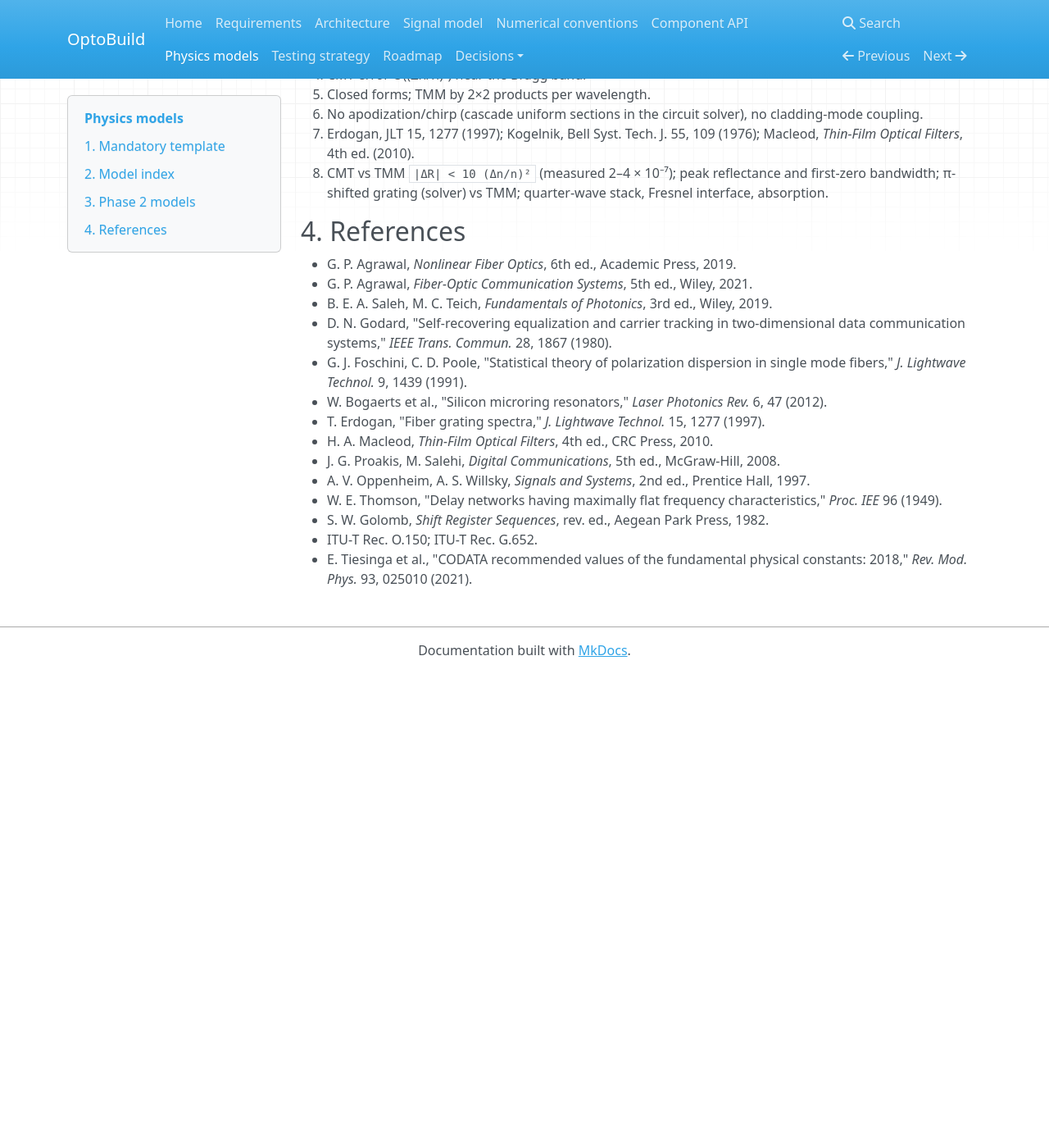
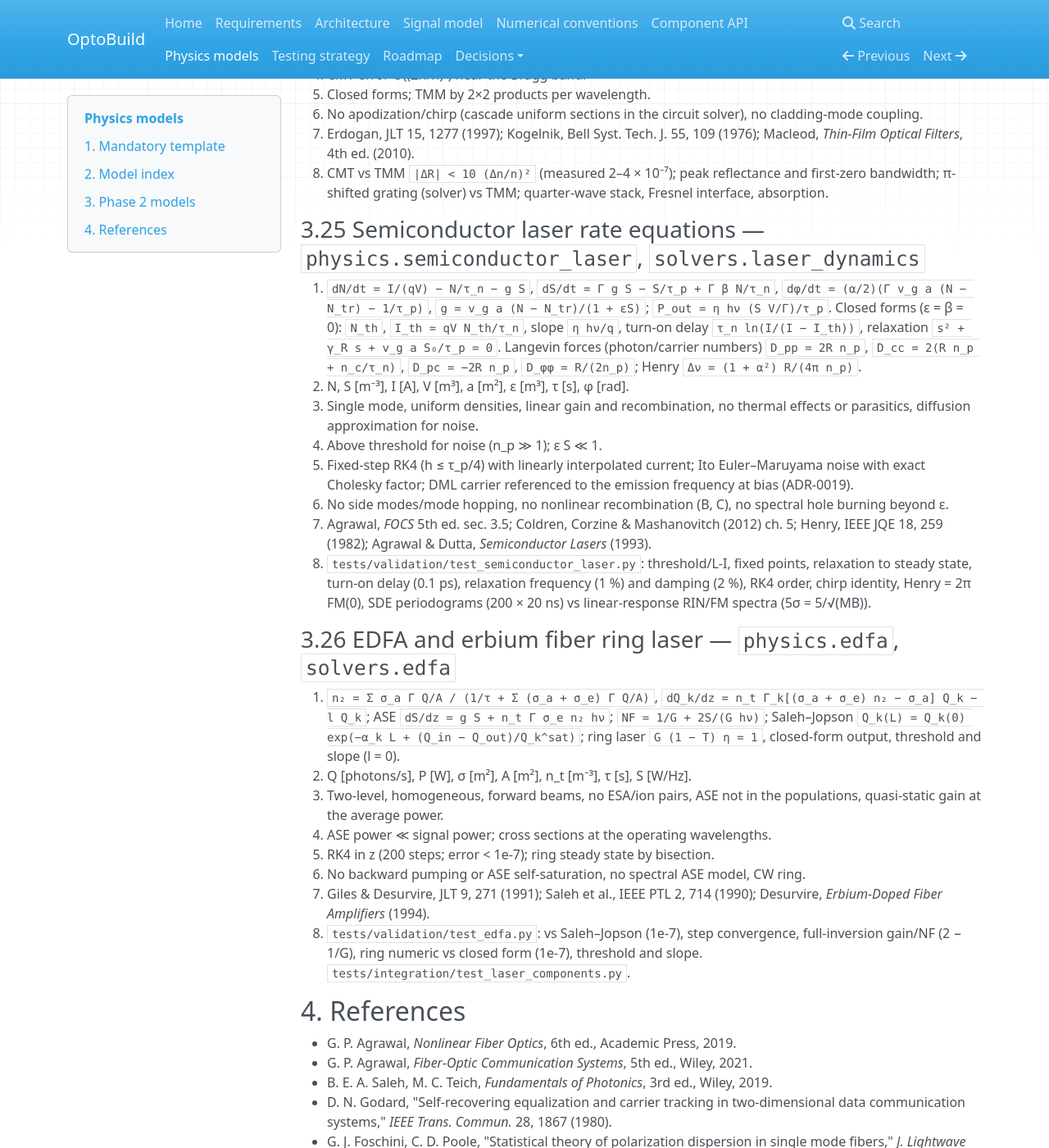
Before and after one commit to M-Khalid16/OptoBuild, an MkDocs documentation site: the page built from docs/physics_models.md, in a window 1280 px wide and 1400 px high, scrolled down 10820 px. Shown: the whole window at 82% size. Built offline with MkDocs 1.6.1, drawn with Linux system fonts in a browser that asks for light colours; nearby versions of some CDN libraries; before the commit the page ends 11641 px from its top, so only the background shows below that; some of the changed text lies outside the part shown.

Commit message:
Document Phase 8 (ADR-0019, physics models 3.25-3.26); version 0.10.0
Co-Authored-By: Claude Opus 5.5 <noreply@anthropic.com>
Claude-Session: https://claude.ai/code/session_017v3n7Ra3BEk55HR82Vj1Xd

```diff
--- a/docs/physics_models.md
+++ b/docs/physics_models.md
@@ -467,6 +467,52 @@ at the window edges.
    first-zero bandwidth; π-shifted grating (solver) vs TMM; quarter-wave
    stack, Fresnel interface, absorption.
 
+### 3.25 Semiconductor laser rate equations — `physics.semiconductor_laser`, `solvers.laser_dynamics`
+
+1. `dN/dt = I/(qV) − N/τ_n − g S`, `dS/dt = Γ g S − S/τ_p + Γ β N/τ_n`,
+   `dφ/dt = (α/2)(Γ v_g a (N − N_tr) − 1/τ_p)`, `g = v_g a (N − N_tr)/(1 + εS)`;
+   `P_out = η hν (S V/Γ)/τ_p`. Closed forms (ε = β = 0): `N_th`, `I_th = qV N_th/τ_n`,
+   slope `η hν/q`, turn-on delay `τ_n ln(I/(I − I_th))`, relaxation
+   `s² + γ_R s + v_g a S₀/τ_p = 0`. Langevin forces (photon/carrier numbers)
+   `D_pp = 2R n_p`, `D_cc = 2(R n_p + n_c/τ_n)`, `D_pc = −2R n_p`,
+   `D_φφ = R/(2n_p)`; Henry `Δν = (1 + α²) R/(4π n_p)`.
+2. N, S [m⁻³], I [A], V [m³], a [m²], ε [m³], τ [s], φ [rad].
+3. Single mode, uniform densities, linear gain and recombination, no
+   thermal effects or parasitics, diffusion approximation for noise.
+4. Above threshold for noise (n_p ≫ 1); ε S ≪ 1.
+5. Fixed-step RK4 (h ≤ τ_p/4) with linearly interpolated current; Ito
+   Euler–Maruyama noise with exact Cholesky factor; DML carrier referenced to
+   the emission frequency at bias (ADR-0019).
+6. No side modes/mode hopping, no nonlinear recombination (B, C), no
+   spectral hole burning beyond ε.
+7. Agrawal, *FOCS* 5th ed. sec. 3.5; Coldren, Corzine & Mashanovitch (2012)
+   ch. 5; Henry, IEEE JQE 18, 259 (1982); Agrawal & Dutta, *Semiconductor
+   Lasers* (1993).
+8. `tests/validation/test_semiconductor_laser.py`: threshold/L-I, fixed
+   points, relaxation to steady state, turn-on delay (0.1 ps), relaxation
+   frequency (1 %) and damping (2 %), RK4 order, chirp identity, Henry =
+   2π FM(0), SDE periodograms (200 × 20 ns) vs linear-response RIN/FM spectra
+   (5σ = 5/√(MB)).
+
+### 3.26 EDFA and erbium fiber ring laser — `physics.edfa`, `solvers.edfa`
+
+1. `n₂ = Σ σ_a Γ Q/A / (1/τ + Σ (σ_a + σ_e) Γ Q/A)`,
+   `dQ_k/dz = n_t Γ_k[(σ_a + σ_e) n₂ − σ_a] Q_k − l Q_k`; ASE
+   `dS/dz = g S + n_t Γ σ_e n₂ hν`; `NF = 1/G + 2S/(G hν)`; Saleh–Jopson
+   `Q_k(L) = Q_k(0) exp(−α_k L + (Q_in − Q_out)/Q_k^sat)`; ring laser
+   `G (1 − T) η = 1`, closed-form output, threshold and slope (l = 0).
+2. Q [photons/s], P [W], σ [m²], A [m²], n_t [m⁻³], τ [s], S [W/Hz].
+3. Two-level, homogeneous, forward beams, no ESA/ion pairs, ASE not in the
+   populations, quasi-static gain at the average power.
+4. ASE power ≪ signal power; cross sections at the operating wavelengths.
+5. RK4 in z (200 steps; error < 1e-7); ring steady state by bisection.
+6. No backward pumping or ASE self-saturation, no spectral ASE model, CW ring.
+7. Giles & Desurvire, JLT 9, 271 (1991); Saleh et al., IEEE PTL 2, 714 (1990);
+   Desurvire, *Erbium-Doped Fiber Amplifiers* (1994).
+8. `tests/validation/test_edfa.py`: vs Saleh–Jopson (1e-7), step convergence,
+   full-inversion gain/NF (2 − 1/G), ring numeric vs closed form (1e-7),
+   threshold and slope. `tests/integration/test_laser_components.py`.
+
 ## 4. References
 
 * G. P. Agrawal, *Nonlinear Fiber Optics*, 6th ed., Academic Press, 2019.
@@ -477,6 +523,8 @@ at the window edges.
 * W. Bogaerts et al., "Silicon microring resonators," *Laser Photonics Rev.* 6, 47 (2012).
 * T. Erdogan, "Fiber grating spectra," *J. Lightwave Technol.* 15, 1277 (1997).
 * H. A. Macleod, *Thin-Film Optical Filters*, 4th ed., CRC Press, 2010.
+* C. H. Henry, "Theory of the linewidth of semiconductor lasers," *IEEE J. Quantum Electron.* 18, 259 (1982).
+* C. R. Giles, E. Desurvire, "Modeling erbium-doped fiber amplifiers," *J. Lightwave Technol.* 9, 271 (1991).
 * J. G. Proakis, M. Salehi, *Digital Communications*, 5th ed., McGraw-Hill, 2008.
 * A. V. Oppenheim, A. S. Willsky, *Signals and Systems*, 2nd ed., Prentice Hall, 1997.
 * W. E. Thomson, "Delay networks having maximally flat frequency characteristics," *Proc. IEE* 96 (1949).
--- a/mkdocs.yml
+++ b/mkdocs.yml
@@ -30,3 +30,4 @@ nav:
       - ADR-0016 Coherent single-pol: decisions/0016-coherent-single-pol.md
       - ADR-0017 Dual-pol coherent: decisions/0017-dual-polarization-coherent.md
       - ADR-0018 Photonic circuits: decisions/0018-photonic-circuits.md
+      - ADR-0019 Laser models: decisions/0019-laser-models.md
--- a/pyproject.toml
+++ b/pyproject.toml
@@ -4,8 +4,8 @@ build-backend = "setuptools.build_meta"
 
 [project]
 name = "optobuild"
-version = "0.9.0"
-description = "Scientifically validated optical and photonics simulation platform (IM/DD, coherent, nonlinear and free-space links; photonic circuits; GUI)."
+version = "0.10.0"
+description = "Scientifically validated optical and photonics simulation platform (IM/DD, coherent, nonlinear and free-space links; photonic circuits; lasers and amplifiers; GUI)."
 readme = "README.md"
 license = { text = "MIT" }
 authors = [{ name = "Mamoona Khalid" }]
--- a/src/optobuild/__init__.py
+++ b/src/optobuild/__init__.py
@@ -4,6 +4,6 @@ The package is organised in strict layers (see docs/architecture.md). Lower
 layers never import higher layers; this is checked by the test suite.
 """
 
-__version__ = "0.9.0"
+__version__ = "0.10.0"
 
 __all__ = ["__version__"]
```
Also changed, not shown: other parts of docs/physics_models.md (+1 -1 lines), README.md (+6 -1 lines), docs/architecture.md (+1 -1 lines), docs/decisions/0019-laser-models.md (added, +57 -0 lines), docs/decisions/README.md (+1 -0 lines), docs/roadmap.md (+14 -1 lines), docs/testing_strategy.md (+1 -0 lines), 2 other files.
